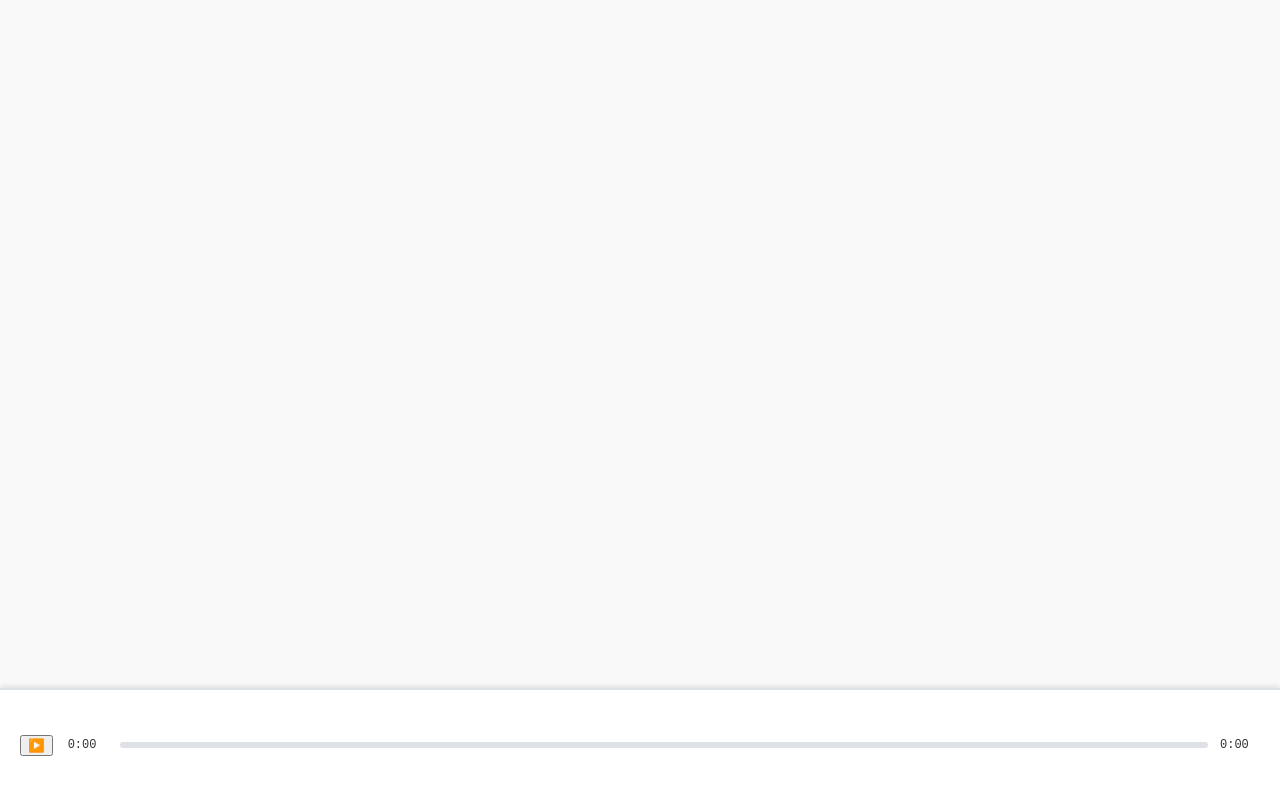
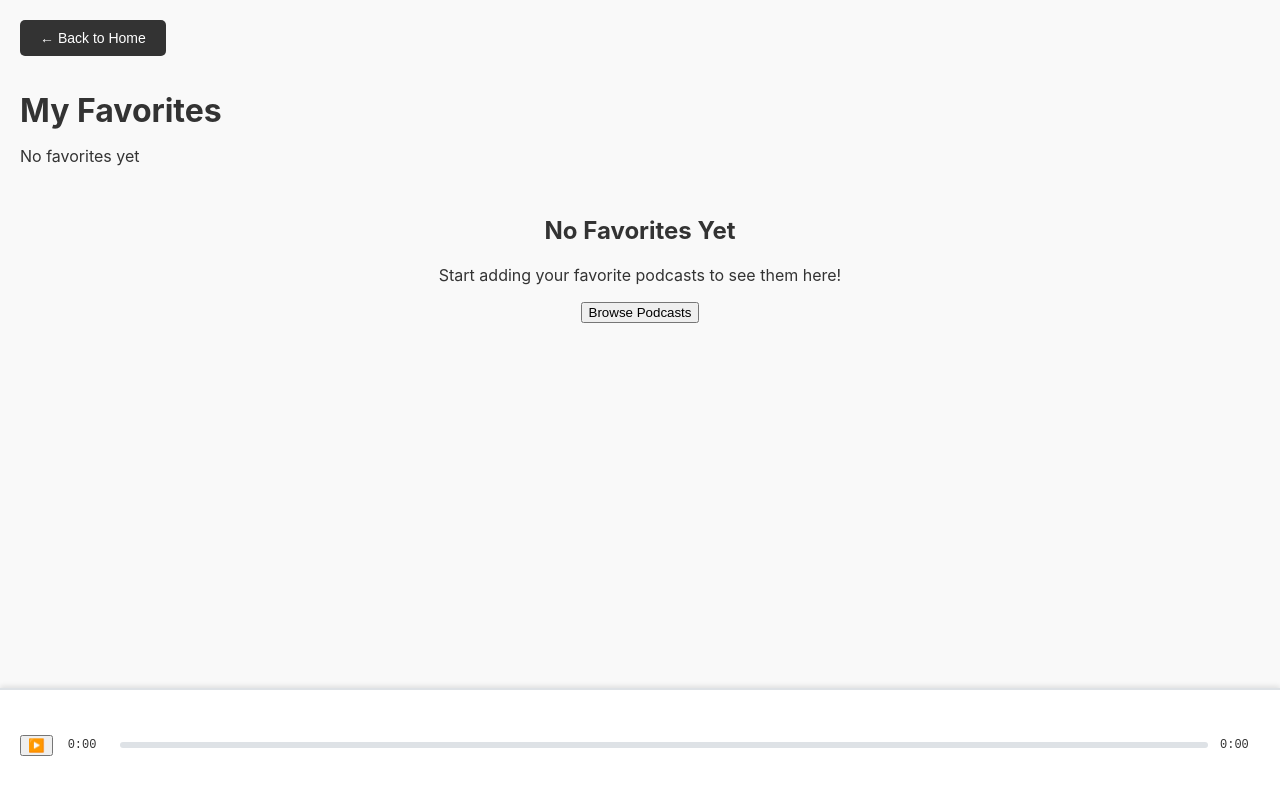
Before and after one commit to N-Nashe/DJS-pp, a React (Vite) app in the folder djs-pp/: page /favorites in a window 1280 px wide. Before the commit this address had no page. Shown: the top 794 px of the page. Built offline with nearby package versions, Linux system fonts and the light colour scheme.

Commit message:
add Favorites feature with context management and UI components as well as favorites page to navigate to and back from

```diff
--- a/djs-pp/src/App.jsx
+++ b/djs-pp/src/App.jsx
@@ -2,24 +2,29 @@ import React from 'react';
 import { Routes, Route } from 'react-router-dom';
 import { ThemeProvider } from './context/ThemeContext';
 import { AudioProvider } from './context/AudioContext';
+import { FavoritesProvider } from './context/FavoritesContext';
 import AudioControls from './components/common/podcast/audio/AudioControls';
 import Home from './pages/Home';
 import ShowDetails from './pages/ShowDetails';
+import Favorites from './pages/Favorites';
 import './general styles/styles.css';
 import './general styles/theme.css';
 
 function App() {
   return (
     <ThemeProvider>
+      <FavoritesProvider>
         <AudioProvider>
         <div className="app-container">
           <Routes>
             <Route path="/" element={<Home />} />
             <Route path="/show/:id" element={<ShowDetails />} />
+            <Route path="/favorites" element={<Favorites />} />
           </Routes>
           <AudioControls />
         </div>
         </AudioProvider>
+      </FavoritesProvider>
     </ThemeProvider>
   );
 }
--- /dev/null
+++ b/djs-pp/src/components/common/podcast/FavoriteButton.jsx
@@ -0,0 +1,34 @@
+import React from 'react';
+import { useFavoritesContext } from '../../../context/FavoritesContext';
+
+const FavoriteButton = ({ podcast, size = 'medium', className = '' }) => {
+  const { toggleFavorite, isFavorited } = useFavoritesContext();
+
+  const favorited = isFavorited(podcast.id);
+
+  const handleClick = (e) => {
+    e.preventDefault(); // Prevent navigation if inside a link
+    e.stopPropagation(); // Prevent event bubbling
+    toggleFavorite(podcast);
+  };
+
+  // Size classes for different use cases
+  const sizeClasses = {
+    small: 'favorite-btn-small',
+    medium: 'favorite-btn-medium',
+    large: 'favorite-btn-large'
+  };
+
+  return (
+    <button
+      onClick={handleClick}
+      className={`favorite-button ${sizeClasses[size]} ${favorited ? 'favorited' : 'not-favorited'} ${className}`}
+      aria-label={favorited ? 'Remove from favorites' : 'Add to favorites'}
+      title={favorited ? 'Remove from favorites' : 'Add to favorites'}
+    >
+      {favorited ? '❤️' : '♡'}
+    </button>
+  );
+};
+
+export default FavoriteButton;
--- a/djs-pp/src/context/FavoritesContext.jsx
+++ b/djs-pp/src/context/FavoritesContext.jsx
@@ -0,0 +1,82 @@
+import React, { createContext, useContext, useState, useEffect } from 'react';
+
+// Favorites context
+const FavoritesContext = createContext();
+
+// Custom hook to use favorites context
+export const useFavoritesContext = () => {
+    const favoritesContextValue = useContext(FavoritesContext);
+    if (!favoritesContextValue) {
+        throw new Error('useFavoritesContext must be used within a FavoritesProvider');
+    }
+    return favoritesContextValue;
+};
+
+// Favorites provider component
+export const FavoritesProvider = ({ children }) => {
+    const [favorites, setFavorites] = useState([]);
+
+    // Load favorites from localStorage on component mount
+    useEffect(() => {
+        const savedFavorites = localStorage.getItem('podcastFavorites');
+        if (savedFavorites) {
+            try {
+                setFavorites(JSON.parse(savedFavorites));
+            } catch (error) {
+                console.error('Error loading favorites:', error);
+                setFavorites([]);
+            }
+        }
+    }, []);
+
+    // Save favorites to localStorage whenever favorites change
+    useEffect(() => {
+        localStorage.setItem('podcastFavorites', JSON.stringify(favorites));
+    }, [favorites]);
+
+    // Add podcast to favorites
+    const addFavorite = (podcast) => {
+        setFavorites(prev => {
+            // Check if already favorited
+            if (prev.some(fav => fav.id === podcast.id)) {
+                return prev; // Already favorited, no change
+            }
+            return [...prev, podcast];
+        });
+    };
+
+    // Remove podcast from favorites
+    const removeFavorite = (podcastId) => {
+        setFavorites(prev => prev.filter(fav => fav.id !== podcastId));
+    };
+
+    // Toggle favorite status
+    const toggleFavorite = (podcast) => {
+        const isFavorited = favorites.some(fav => fav.id === podcast.id);
+        if (isFavorited) {
+            removeFavorite(podcast.id);
+        } else {
+            addFavorite(podcast);
+        }
+    };
+
+    // Check if podcast is favorited
+    const isFavorited = (podcastId) => {
+        return favorites.some(fav => fav.id === podcastId);
+    };
+
+    const contextValue = {
+        favorites,
+        addFavorite,
+        removeFavorite,
+        toggleFavorite,
+        isFavorited,
+        favoritesCount: favorites.length
+    };
+
+    return (
+        <FavoritesContext.Provider value={contextValue}>
+            {children}
+        </FavoritesContext.Provider>
+    );
+};
--- a/djs-pp/src/css-components/favorites.css
+++ b/djs-pp/src/css-components/favorites.css
@@ -0,0 +1,42 @@
+/* Simple Favorites Page */
+.favorites-page {
+  padding: 20px;
+}
+
+.favorites-header h1 {
+  margin: 15px 0 10px 0;
+}
+
+.back-button {
+  background: var(--secondary-color);
+  border: 1px solid var(--border-color);
+  border-radius: 8px;
+  padding: 10px 16px;
+  cursor: pointer;
+  margin-bottom: 20px;
+}
+
+.back-button:hover {
+  background: var(--primary-color);
+  color: white;
+}
+
+/* Empty state */
+.empty-favorites {
+  text-align: center;
+  margin-top: 50px;
+}
+
+/* Simple Favorite Button */
+.favorite-button {
+  background: none;
+  border: none;
+  cursor: pointer;
+  width: 30px;
+  height: 30px;
+  font-size: 18px;
+}
+
+.favorite-button:hover {
+  opacity: 0.7;
+}
--- a/djs-pp/src/general styles/styles.css
+++ b/djs-pp/src/general styles/styles.css
@@ -69,6 +69,16 @@ body {
   height: 200px;
   object-fit: cover;
   display: block;
+}
+
+.card-image-container {
+  position: relative;
+}
+
+.favorite-button-overlay {
+  position: absolute;
+  top: 5px;
+  right: 5px;
 }
 
 .card-content {
@@ -273,3 +283,50 @@ body {
     font-size: 0.8rem;
   }
 }
+
+
+
+/* Header Navigation Styles */
+.header-top {
+  display: flex;
+  justify-content: space-between;
+  align-items: center;
+  margin-bottom: 20px;
+}
+
+.header-actions {
+  display: flex;
+  align-items: center;
+  gap: 15px;
+}
+
+.favorites-link {
+  background: var(--secondary-color);
+  border: 1px solid var(--border-color);
+  border-radius: 8px;
+  padding: 8px 12px;
+  cursor: pointer;
+}
+
+.favorites-link:hover {
+  background: var(--primary-color);
+  color: white;
+}
+
+/* Responsive header */
+@media (max-width: 768px) {
+  .header-top {
+    flex-direction: column;
+    gap: 15px;
+    align-items: stretch;
+  }
+
+  .header-actions {
+    justify-content: center;
+  }
+
+  .favorites-nav-link {
+    font-size: 13px;
+    padding: 8px 12px;
+  }
+}
--- a/djs-pp/src/pages/Favorites.jsx
+++ b/djs-pp/src/pages/Favorites.jsx
@@ -0,0 +1,84 @@
+import React from 'react';
+import { useNavigate } from 'react-router-dom';
+import { useFavoritesContext } from '../context/FavoritesContext';
+import FavoriteButton from '../components/common/podcast/FavoriteButton';
+import { formatDate } from '../utils/dateFormatters';
+import { getGenreNames } from '../utils/genreHelpers';
+import '../general styles/styles.css';
+import '../css-components/favorites.css';
+
+function Favorites() {
+  const navigate = useNavigate();
+  const { favorites, favoritesCount } = useFavoritesContext();
+
+  const handleCardClick = (podcast) => {
+    navigate(`/show/${podcast.id}`);
+  };
+
+  return (
+    <div className="favorites-page">
+      <div className="favorites-header">
+        <button onClick={() => navigate('/')} className="back-button">
+          ← Back to Home
+        </button>
+        <h1>My Favorites</h1>
+        <p className="favorites-count">
+          {favoritesCount === 0
+            ? 'No favorites yet'
+            : `${favoritesCount} favorite${favoritesCount === 1 ? '' : 's'}`
+          }
+        </p>
+      </div>
+
+      {favorites.length === 0 ? (
+        <div className="empty-favorites">
+          <div className="empty-favorites-content">
+            <h2>No Favorites Yet</h2>
+            <p>Start adding your favorite podcasts to see them here!</p>
+            <button
+              onClick={() => navigate('/')}
+              className="browse-podcasts-btn"
+            >
+              Browse Podcasts
+            </button>
+          </div>
+        </div>
+      ) : (
+        <div className="grid">
+          {favorites.map((podcast) => (
+            <div
+              key={podcast.id}
+              className="card"
+              onClick={() => handleCardClick(podcast)}
+              style={{ cursor: 'pointer' }}
+            >
+              <div className="card-image-container">
+                <img
+                  src={podcast.image}
+                  alt={podcast.title}
+                  className="card-image"
+                />
+                <div className="favorite-button-overlay">
+                  <FavoriteButton podcast={podcast} size="medium" />
+                </div>
+              </div>
+              <div className="card-content">
+                <h2 className="card-title">{podcast.title}</h2>
+                <p className="card-seasons">
+                  {podcast.seasons} Season{podcast.seasons !== 1 ? 's' : ''}
+                </p>
+                <p className="card-genres">{getGenreNames(podcast.genres)}</p>
+                <p className="card-date">
+                  Updated: {formatDate(podcast.updated)}
+                </p>
+              </div>
+            </div>
+          ))}
+        </div>
+      )}
+
+    </div>
+  );
+}
+
+export default Favorites;
--- a/djs-pp/src/pages/Home.jsx
+++ b/djs-pp/src/pages/Home.jsx
@@ -5,10 +5,14 @@ import { formatDate } from '../utils/dateFormatters';
 import { getGenreNames } from '../utils/genreHelpers';
 import { filterAndSortPodcasts } from '../utils/podcastHelpers';
 import ThemeToggleButton from '../components/common/ThemeToggleButton';
+import FavoriteButton from '../components/common/podcast/FavoriteButton';
+import { useFavoritesContext } from '../context/FavoritesContext';
+import '../css-components/favorites.css';
 
 function Home() {
   // State declarations
   const navigate = useNavigate();
+  const { favoritesCount } = useFavoritesContext();
   const [podcasts, setPodcasts] = useState([]);
   const [loading, setLoading] = useState(true);
   const [error, setError] = useState(null);
@@ -88,6 +92,9 @@ function Home() {
     <div>
       <header className="app-header">
         <h1>🎙️ Podcast App</h1>
+        <button onClick={() => navigate('/favorites')} className="favorites-link">
+          ❤️ Favorites {favoritesCount > 0 && `(${favoritesCount})`}
+        </button>
         <ThemeToggleButton />
         <div className="search-container">
           <input
@@ -136,11 +143,16 @@ function Home() {
               onClick={() => handleCardClick(podcast)}
               style={{ cursor: 'pointer' }}
             >
-              <img
-                src={podcast.image}
-                alt={podcast.title}
-                className="card-image"
-              />
+              <div className="card-image-container">
+                <img
+                  src={podcast.image}
+                  alt={podcast.title}
+                  className="card-image"
+                />
+                <div className="favorite-button-overlay">
+                  <FavoriteButton podcast={podcast} size="medium" />
+                </div>
+              </div>
               <div className="card-content">
                 <h2 className="card-title">{podcast.title}</h2>
                 <p className="card-seasons">
```
Lines whose indentation alone changed are shown as unchanged.
